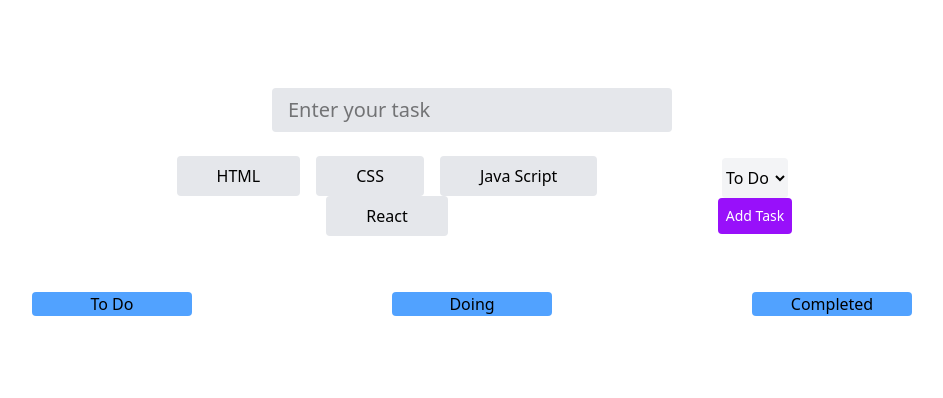
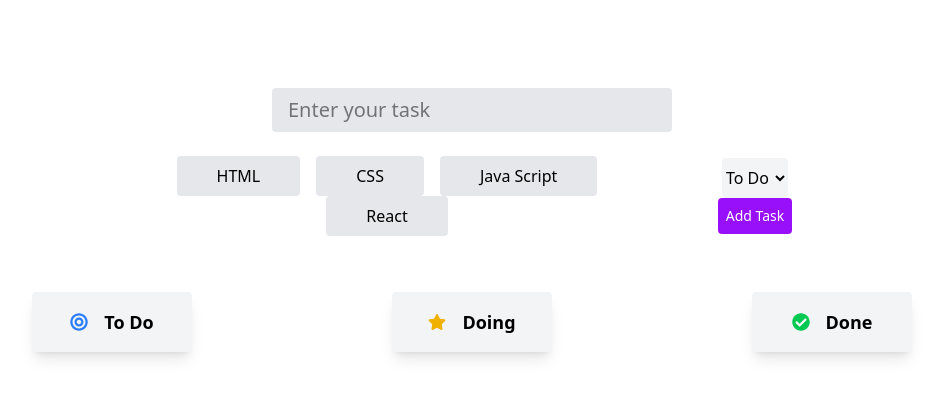
Before and after one commit to SonuThapaMagar/To-Do-App, a React (Vite) app: page / in a window 1280 px wide. Shown: the top 398 px of the page, without its empty margins (168-1111 px from the left). Built offline with nearby package versions, Linux system fonts and the light colour scheme.

Commit message:
Task column created

```diff
--- a/package.json
+++ b/package.json
@@ -10,10 +10,12 @@
     "preview": "vite preview"
   },
   "dependencies": {
+    "@react-icons/all-files": "^4.1.0",
     "@tailwindcss/postcss": "^4.0.3",
     "@tailwindcss/vite": "^4.0.3",
     "react": "^18.3.1",
     "react-dom": "^18.3.1",
+    "react-icons": "^5.4.0",
     "tailwindcss": "^4.0.3"
   },
   "devDependencies": {
--- a/src/App.jsx
+++ b/src/App.jsx
@@ -1,14 +1,15 @@
 import React from 'react'
 import TaskForm from './components/TaskForm'
+import TaskColumn from './components/TaskColumn'
 
 const App = () => {
   return (
     <div className='grid'>
     <TaskForm></TaskForm>
       <main className="flex justify-evenly p-4">
-        <section className="bg-blue-400 w-40 m-4 rounded text-center">To Do</section>
-        <section className="bg-blue-400 w-40 m-4 rounded text-center">Doing</section>
-        <section className="bg-blue-400 w-40 m-4 rounded text-center">Completed</section>
+        <TaskColumn title="To Do"></TaskColumn>
+        <TaskColumn title="Doing"></TaskColumn>
+        <TaskColumn title="Done"></TaskColumn>
       </main>
     </div>
   )
--- a/src/components/TaskColumn.jsx
+++ b/src/components/TaskColumn.jsx
@@ -1,11 +1,29 @@
-import React from 'react'
+import React from "react";
+import { FaCheckCircle, FaStar, FaBullseye } from "react-icons/fa";
 
-const TaskColumn = () => {
+const TaskColumn = ({ title }) => {
+    // Choose an icon based on the title
+    const getIcon = (title) => {
+        switch (title) {
+            case "To Do":
+                return <FaBullseye className="text-blue-500 mr-2" title="Goal" />;
+            case "Doing":
+                return <FaStar className="text-yellow-500 mr-2" title="In Progress" />;
+            case "Done":
+                return <FaCheckCircle className="text-green-500 mr-2" title="Completed" />;
+            default:
+                return null;
+        }
+    };
+
     return (
-        <section className="bg-blue-400 w-40 m-4 rounded text-center">
-            <h2>To Do</h2>
+        <section className="w-40 m-4 rounded text-center text-black p-4 bg-gray-100 shadow-lg">
+            <h2 className="text-lg font-bold flex items-center justify-center gap-2">
+                {getIcon(title)}
+                {title}
+            </h2>
         </section>
-    )
-}
+    );
+};
 
-export default TaskColumn
+export default TaskColumn;
```
Also changed, not shown: 1 other file (tests, documents, lock files or other folders).
